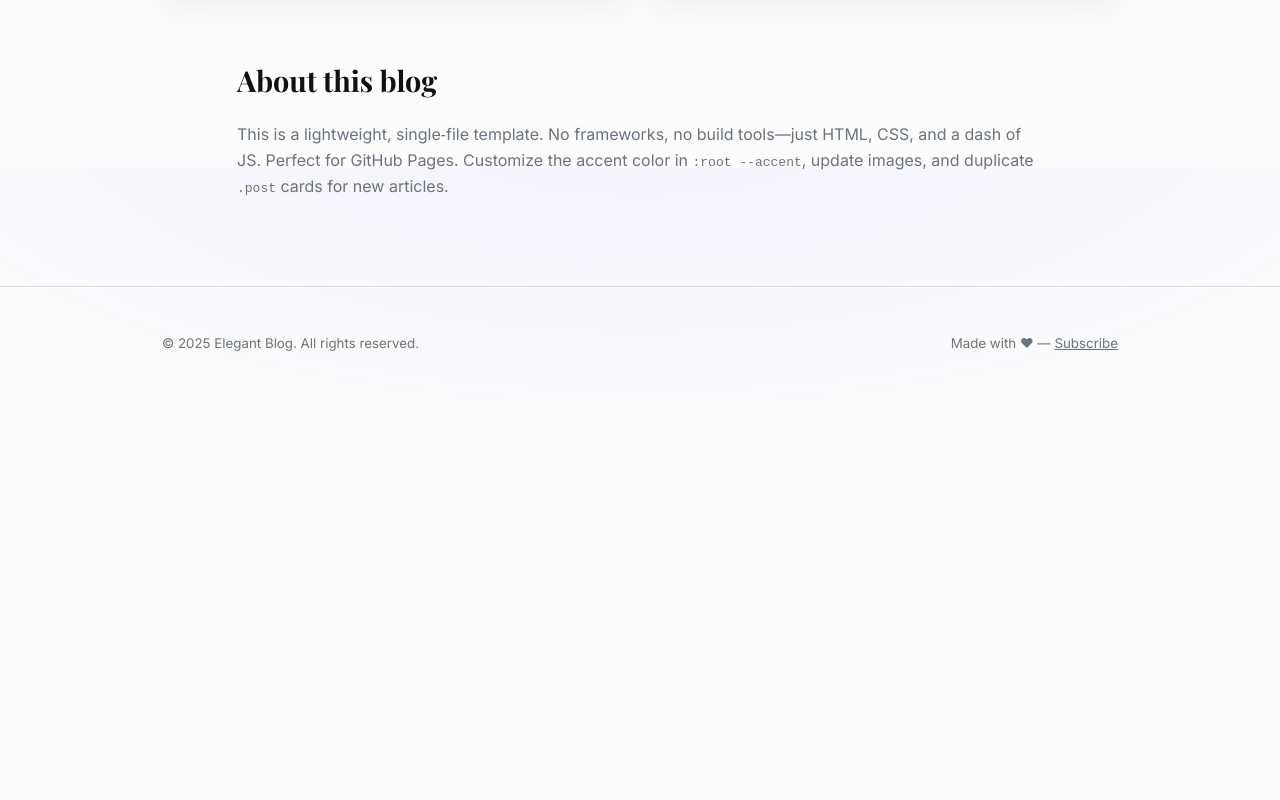
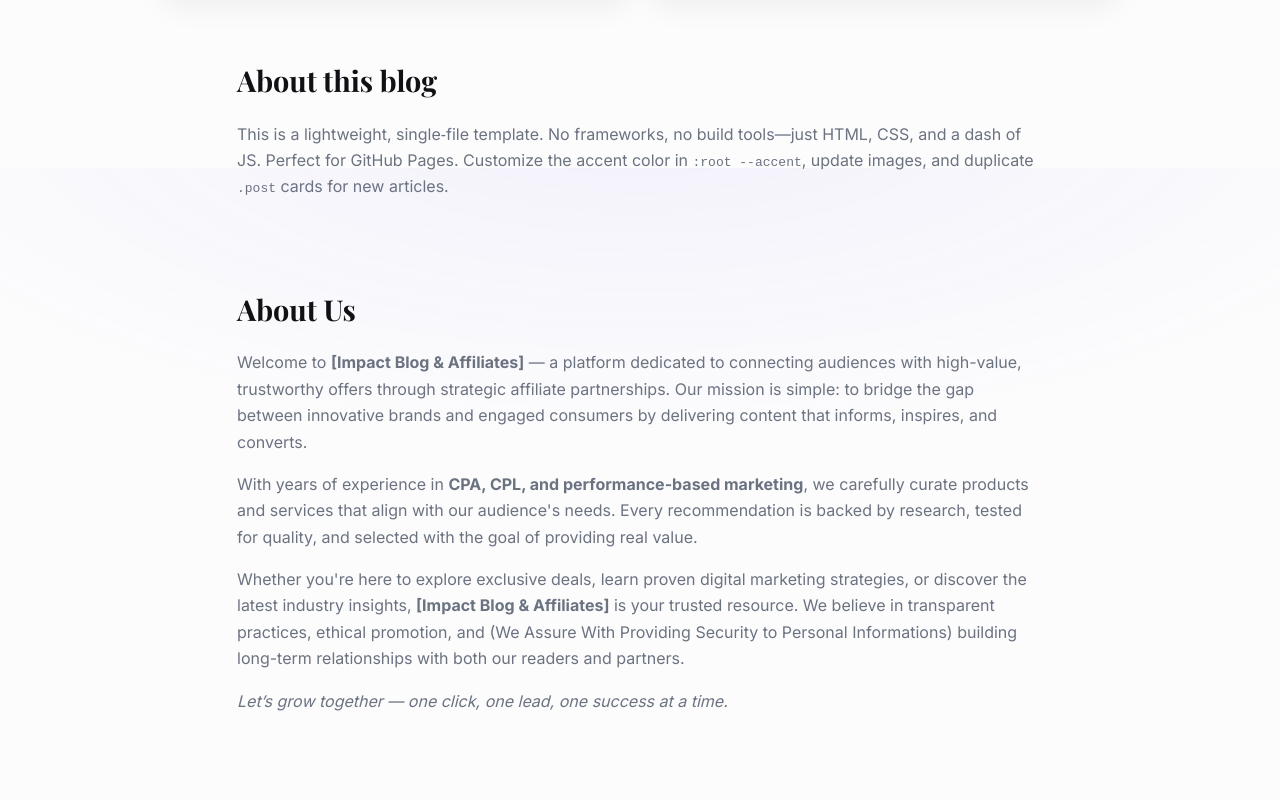
Before and after one commit to MrUsama27/MyDailyBlogs, a plain HTML site: page index.html in a window 1280 px wide. Shown: the part 1432-2232 px from the top of the page. Before the commit the page ends 1833 px from the top, so only its background shows below. Drawn offline with nearby package versions, Linux system fonts and the light colour scheme.

Commit message:
index.html

```diff
--- a/index.html
+++ b/index.html
@@ -1,9 +1,10 @@
 <!DOCTYPE html>
 <html lang="en">
 <head>
+  <meta name='linkapprove-verification' content='3d2a66b2-7559-4e69-b563-68c40ec289cb' />
   <meta charset="utf-8" />
   <meta name="viewport" content="width=device-width, initial-scale=1" />
-  <title>Elegant Blog — Just Write</title>
+  <title>Impact Blog — Just Write</title>
   <meta name="description" content="A clean, elegant blog template—fast, responsive, and SEO‑friendly. Perfect for GitHub Pages." />
   <meta name="color-scheme" content="light dark" />
 
@@ -135,7 +136,7 @@
     <div class="wrap" style="display:flex; align-items:center; gap:18px">
       <div class="brand">
         <div class="logo" aria-hidden="true"></div>
-        <div class="title">Elegant Blog</div>
+        <div class="title">Impact Blog</div>
       </div>
       <div class="spacer"></div>
       <form class="search" onsubmit="event.preventDefault();">
@@ -239,12 +240,30 @@
     <p style="color:var(--muted)">This is a lightweight, single‑file template. No frameworks, no build tools—just HTML, CSS, and a dash of JS. Perfect for GitHub Pages. Customize the accent color in <code>:root --accent</code>, update images, and duplicate <code>.post</code> cards for new articles.</p>
   </section>
 
-  <footer>
-    <div class="wrap" style="display:flex; gap:12px; align-items:center; justify-content:space-between; flex-wrap:wrap">
-      <small>© <span id="year"></span> Elegant Blog. All rights reserved.</small>
-      <small>Made with ♥ — <a href="#" style="text-decoration:underline; color:inherit">Subscribe</a></small>
-    </div>
-  </footer>
+ <section id="about" class="wrap" style="padding:0 22px 70px; max-width:850px">
+  <h2 style="font-family:'Playfair Display',serif; font-size:1.8rem; margin:0 0 10px">
+    About Us
+  </h2>
+  <p style="color:var(--muted)">
+    Welcome to <strong>[Impact Blog & Affiliates]</strong> — a platform dedicated to connecting audiences with high-value,
+    trustworthy offers through strategic affiliate partnerships. Our mission is simple: to bridge the gap between
+    innovative brands and engaged consumers by delivering content that informs, inspires, and converts.
+  </p>
+  <p style="color:var(--muted)">
+    With years of experience in <strong>CPA, CPL, and performance-based marketing</strong>, we carefully curate
+    products and services that align with our audience's needs. Every recommendation is backed by research,
+    tested for quality, and selected with the goal of providing real value.
+  </p>
+  <p style="color:var(--muted)">
+    Whether you're here to explore exclusive deals, learn proven digital marketing strategies, or discover
+    the latest industry insights, <strong>[Impact Blog & Affiliates]</strong> is your trusted resource. We believe in
+    transparent practices, ethical promotion, and (We Assure With Providing Security to Personal Informations) building long-term relationships with both our readers and partners.
+  </p>
+  <p style="color:var(--muted)">
+    <em>Let’s grow together — one click, one lead, one success at a time.</em>
+  </p>
+</section>
+
 
   <script>
     // Dark/Light Theme Toggle (persists)
```
